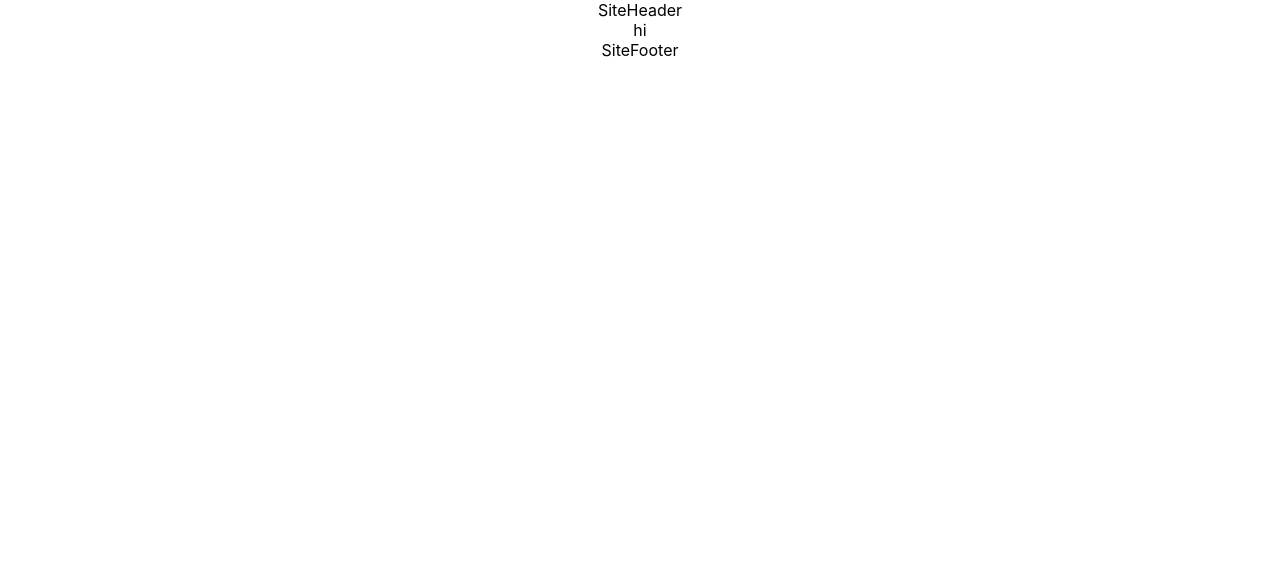
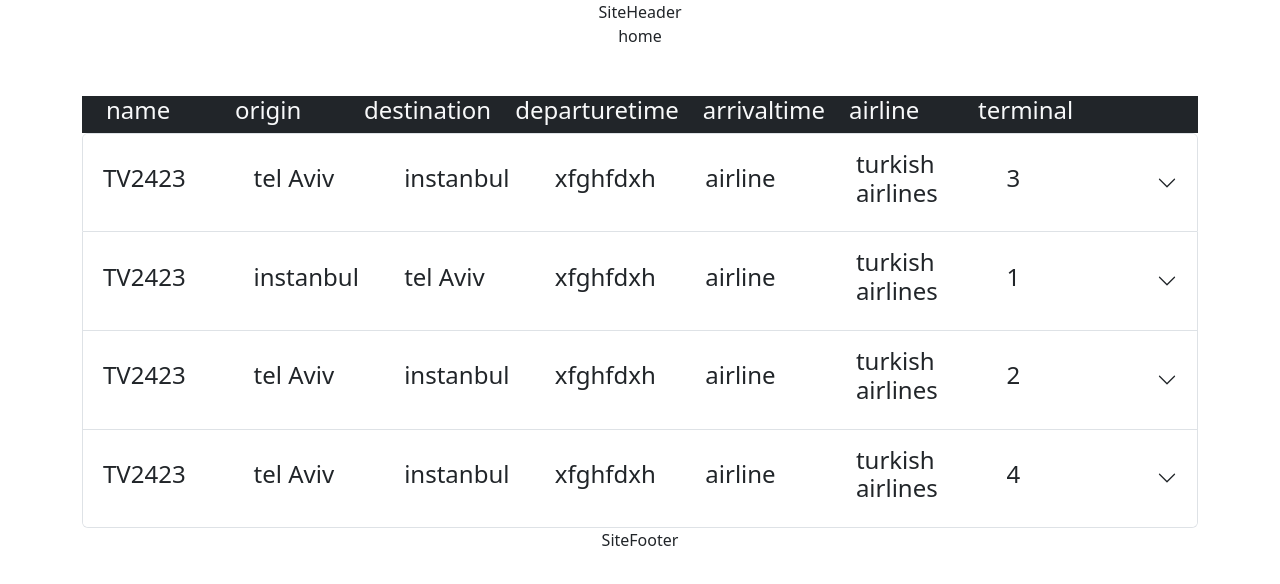
Before and after one commit to 04DvirRochman/LandsUp, a React (Create React App) app in the folder client/: page / in a window 1280 px wide. Shown: the top 584 px of the page. Built offline with nearby package versions, Linux system fonts and the light colour scheme.

Commit message:
started working list

```diff
--- a/client/package.json
+++ b/client/package.json
@@ -6,7 +6,9 @@
     "@testing-library/jest-dom": "^5.16.5",
     "@testing-library/react": "^13.3.0",
     "@testing-library/user-event": "^13.5.0",
+    "bootstrap": "^5.2.0",
     "react": "^18.2.0",
+    "react-bootstrap": "^2.5.0",
     "react-dom": "^18.2.0",
     "react-router-dom": "^6.3.0",
     "react-scripts": "5.0.1",
--- a/client/src/App.css
+++ b/client/src/App.css
@@ -1,3 +1,6 @@
+
+
+
 .App {
   text-align: center;
 }
@@ -28,6 +31,15 @@
   color: #61dafb;
 }
 
+.table-top{
+  padding-right: 20px;
+  padding-left: 20px;
+  padding-top: 16px;
+  padding-bottom: 16px;
+  background-color: #282c34;
+}
+
+
 @keyframes App-logo-spin {
   from {
     transform: rotate(0deg);
--- a/client/src/cmps/FightPreview.jsx
+++ b/client/src/cmps/FightPreview.jsx
@@ -1,9 +1,23 @@
 import React, { Component } from 'react'
+import FlightDetails from './FlightDetails';
+import Button from 'react-bootstrap/esm/Button';
+import Collapse from 'react-bootstrap/esm/Collapse';
+import Accordion from 'react-bootstrap/esm/Accordion';
+import AccordionItem from 'react-bootstrap/esm/AccordionItem';
 
 export default class FightPreview extends Component {
+
   render() {
+    const { flight, eventKey } = this.props;
+    let flightValues = Object.values(flight);
     return (
-      <div>FightPreview</div>
+      <AccordionItem eventKey={eventKey}>
+        <Accordion.Header>
+        {flightValues.map((flightValue, index) => { if (index !== 0) { return <h4 key={index} className='col tableText'>{flightValue}</h4> } })}
+        </Accordion.Header>
+        <FlightDetails flight={flight} />
+      </AccordionItem>
     )
   }
+
 }
--- a/client/src/cmps/FlightDetails.jsx
+++ b/client/src/cmps/FlightDetails.jsx
@@ -0,0 +1,25 @@
+import React, { Component } from 'react'
+import Collapse from 'react-bootstrap/esm/Collapse';
+import Accordion from 'react-bootstrap/Accordion';
+import AccordionBody from 'react-bootstrap/esm/AccordionBody';
+import Button from 'react-bootstrap/esm/Button';
+
+export default class FlightDetails extends Component {
+
+    render() {
+        const { flight } = this.props;
+        return (
+            <AccordionBody className='text-start'>
+                <h3>{flight.name} {flight.origin}-{flight.destination}</h3>
+                <p className='mb-0'>Departure time: {flight.departuretime}</p>
+                <p className='mb-0'>Arrival time: {flight.arrivaltime}</p>
+                <p className='mb-0'>Airline: {flight.airline}</p>
+                <p className='mb-0'>terminal: {flight.terminal}</p>
+                <div className='row d-flex justify-content-end'>
+                    <Button className='col-3'>Subscribe</Button>
+                </div>
+
+            </AccordionBody>
+        )
+    }
+}
--- a/client/src/cmps/FlightList.jsx
+++ b/client/src/cmps/FlightList.jsx
@@ -1,15 +1,26 @@
 import React, { Component } from 'react'
 import FightPreview from './FightPreview'
+import Accordion from 'react-bootstrap/esm/Accordion';
 
-export default class FlightList extends Component {
-    render() {
-        const{flights} = this.props;
-        return (
-            <div>
-                <ul>
-                    {flights.map((flight) =><FightPreview flight={flight}/>)}
-                </ul>
+export default function FlightList(props) {
+
+    const { flights } = props;
+    let flightKeys = Object.keys(flights[0]);
+
+    return (
+        <div className='container-sm mt-5'>
+
+            <div className='bg-dark px-4'>
+                <div className='row '>
+                    {flightKeys.map((flightValue, index) => { if (index !== 0) { return <h4 key={index} className='col text-light text-start'>{flightValue}</h4> } })}
+                    <div className='col-1'></div>
+                </div>
+
             </div>
-        )
-    }
+
+            <Accordion defaultActiveKey="0">
+                {flights.map((flight, index) => <FightPreview flight={flight} key={flight.id} eventKey={index} />)}
+            </Accordion>
+        </div>
+    );
 }
--- a/client/src/index.js
+++ b/client/src/index.js
@@ -4,6 +4,7 @@ import './index.css';
 import App from './App';
 import reportWebVitals from './reportWebVitals';
 import { BrowserRouter } from 'react-router-dom'
+import 'bootstrap/dist/css/bootstrap.css';
 
 const root = ReactDOM.createRoot(document.getElementById('root'));
 root.render(
--- a/client/src/pages/Home.jsx
+++ b/client/src/pages/Home.jsx
@@ -1,6 +1,8 @@
 import React, { Component } from 'react'
 import FlightList from '../cmps/FlightList'
 import { getAll } from '../services.js'
+import Button from 'react-bootstrap/Button';
+import Collapse from 'react-bootstrap/Collapse';
 
 
 export default class Home extends Component {
@@ -8,24 +10,38 @@ export default class Home extends Component {
     constructor() {
         super();
         this.state = {
-            items: [],
-            loadingTasks: false
+            flights: [],
+            loadingFlights: false,
+            DetailsOpen: null
         }
     }
 
     componentDidMount() {
-        this.setState({ loadingTasks: true })
-        getAll().then(allTasks => {
-            this.setState({ tasks: allTasks })
-        }).finally(() => this.setState({ loadingTasks: false }))
+        this.setState({ loadingFlights: true })
+        getAll().then(allFlights => {
+            this.setState({ flights: allFlights })
+        }).finally(() => this.setState({ loadingFlights: false }))
+    }
+
+    openFilghtDetails=(id)=>{
+        this.setState({DetailsOpen: id});
     }
 
     render() {
-
+        const { flights, loadingFlights,DetailsOpen } = this.state;
+        if (loadingFlights) {
+            return;
+        }
+        if (flights.length < 1) {
+            return;
+        }
+        console.log(flights);
         return (
             <div>
-                hi
+                home
+                <FlightList flights={flights} DetailsOpen={DetailsOpen} openFilghtDetails={this.openFilghtDetails}/>
             </div>
+
         )
     }
 }
--- a/client/src/services.js
+++ b/client/src/services.js
@@ -1,9 +1,9 @@
 export async function getAll(){
     let flights = [
-        {id: "dfgsgs",name:"TV2423",origin:"tel Aviv", destination:"instanbul",departuretime: "xfghfdxh",arrivaltime: "airline",terminal:3},
-        {id: "dzsfgdf",name:"TV2423",origin:"instanbul", destination:"tel Aviv",departuretime: "xfghfdxh",arrivaltime: "airline",terminal:1},
-        {id: "zdxvczv",name:"TV2423",origin:"tel Aviv", destination:"instanbul",departuretime: "xfghfdxh",arrivaltime: "airline",terminal:2},
-        {id: "fkghdad",name:"TV2423",origin:"tel Aviv", destination:"instanbul",departuretime: "xfghfdxh",arrivaltime: "airline",terminal:4},
+        {id: "dfgsgs",name:"TV2423",origin:"tel Aviv", destination:"instanbul",departuretime: "xfghfdxh",arrivaltime: "airline", airline: "turkish airlines" ,terminal:3},
+        {id: "dzsfgdf",name:"TV2423",origin:"instanbul", destination:"tel Aviv",departuretime: "xfghfdxh",arrivaltime: "airline", airline: "turkish airlines",terminal:1},
+        {id: "zdxvczv",name:"TV2423",origin:"tel Aviv", destination:"instanbul",departuretime: "xfghfdxh",arrivaltime: "airline", airline: "turkish airlines",terminal:2},
+        {id: "fkghdad",name:"TV2423",origin:"tel Aviv", destination:"instanbul",departuretime: "xfghfdxh",arrivaltime: "airline", airline: "turkish airlines",terminal:4},
     ]
     return flights;
 }
```
Also changed, not shown: 1 other file (tests, documents, lock files or other folders).
